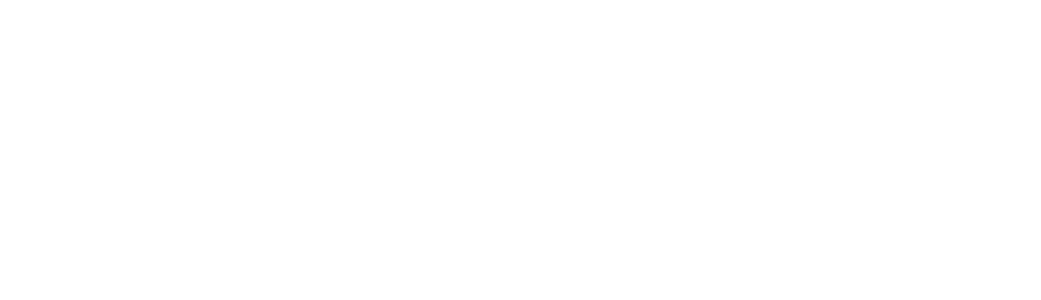
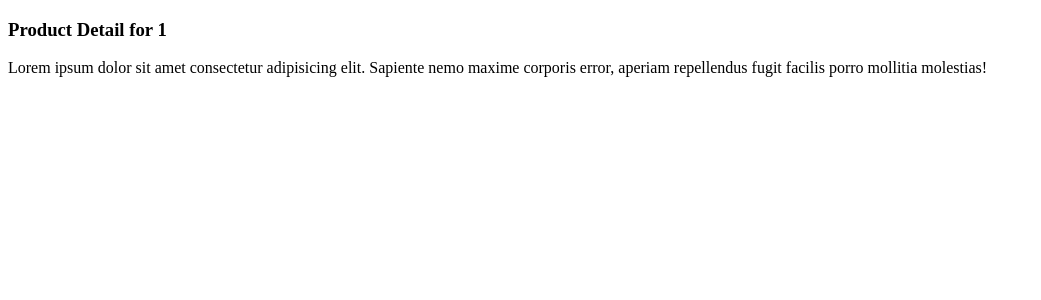
Before and after one commit to NNEUID/nuxt3-tailwind-app, a Nuxt app: page /products/1 in a window 1280 px wide. Before the commit this address had no page. Shown: the top 300 px of the page, without its empty margins (0-1041 px from the left). Built offline with nearby package versions, Linux system fonts and the light colour scheme.

Commit message:
get id from route params on useRoute()

```diff
--- /dev/null
+++ b/pages/products/[id]/index.vue
@@ -0,0 +1,13 @@
+<template>
+  <div>
+    <h3>Product Detail for {{ id }}</h3>
+    <p>Lorem ipsum dolor sit amet consectetur adipisicing elit. Sapiente nemo maxime corporis error, aperiam repellendus
+      fugit facilis porro mollitia molestias!</p>
+  </div>
+</template>
+
+<script setup>
+const { id } = useRoute().params
+</script>
+
+<style scoped></style>
```
